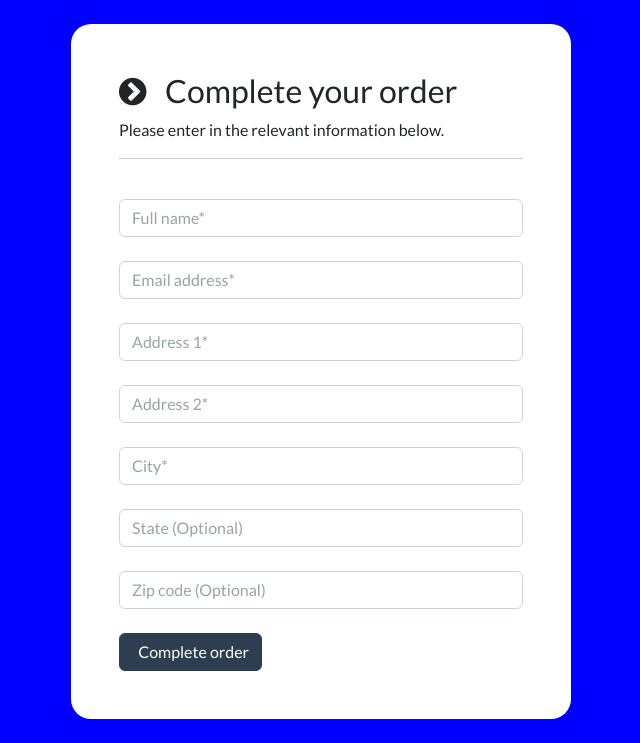
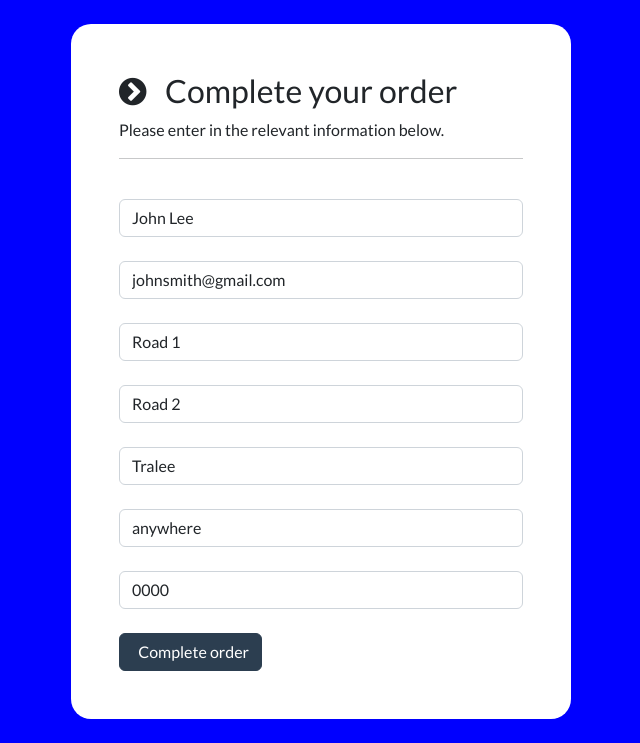
Before and after one commit to SergiyKochenko/E-Shop, a Django app: template payment/templates/payment/checkout.html in a window 1280 px wide. Shown: the part 72-815 px from the top of the page, without its empty margins (319-959 px from the left). Run offline with Django 5.2, Linux system fonts and the light colour scheme; the template is opened without the code that fills it: values that come from a table or form of the project are taken from there, others are empty; data comes from the database, SQL or seed files in the repository; both versions use the stored data as it was after the commit; some libraries are stand-ins or nearby versions.

Commit message:
Added checkout functionality

```diff
--- a/payment/templates/payment/checkout.html
+++ b/payment/templates/payment/checkout.html
@@ -36,7 +36,7 @@
 
                     <div class="form-field">
 
-                        <input class="form-control validate" id="name" type="text" placeholder="Full name*" autocomplete="off" value="" required>
+                        <input class="form-control validate" id="name" type="text" placeholder="Full name*" autocomplete="off" value="{{shipping.full_name}}" required>
 
                     </div>
 
@@ -44,7 +44,7 @@
 
                     <div class="form-field">
 
-                        <input class="form-control validate" id="email" type="email" placeholder="Email address*" autocomplete="off" value="" required>
+                        <input class="form-control validate" id="email" type="email" placeholder="Email address*" autocomplete="off" value="{{shipping.email}}" required>
 
                     </div>
 
@@ -52,7 +52,7 @@
 
                     <div class="form-field">
 
-                        <input class="form-control validate" id="address1" type="text" placeholder="Address 1*" autocomplete="off" value="" required>
+                        <input class="form-control validate" id="address1" type="text" placeholder="Address 1*" autocomplete="off" value="{{shipping.address1}}" required>
 
                     </div>
 
@@ -60,7 +60,7 @@
 
                     <div class="form-field">
 
-                        <input class="form-control validate" id="address2" type="text" placeholder="Address 2*" autocomplete="off" value="" required>
+                        <input class="form-control validate" id="address2" type="text" placeholder="Address 2*" autocomplete="off" value="{{shipping.address2}}" required>
 
                     </div>
 
@@ -68,7 +68,7 @@
 
                     <div class="form-field">
 
-                        <input class="form-control validate" id="city" type="text" placeholder="City*" autocomplete="off" value="" required>
+                        <input class="form-control validate" id="city" type="text" placeholder="City*" autocomplete="off" value="{{shipping.city}}" required>
 
                     </div>
 
@@ -76,7 +76,7 @@
 
                     <div class="form-field">
 
-                        <input class="form-control" id="state" type="text" placeholder="State (Optional)" autocomplete="off" value="">
+                        <input class="form-control" id="state" type="text" placeholder="State (Optional)" autocomplete="off" value="{{shipping.state}}">
 
                     </div>
 
@@ -84,7 +84,7 @@
 
                     <div class="form-field">
 
-                        <input class="form-control" id="zipcode" type="text" placeholder="Zip code (Optional)" autocomplete="off" value="">
+                        <input class="form-control" id="zipcode" type="text" placeholder="Zip code (Optional)" autocomplete="off" value="{{shipping.zipcode}}">
 
                     </div>
 
```
Also changed, not shown: payment/views.py (+17 -0 lines), db.sqlite3.
